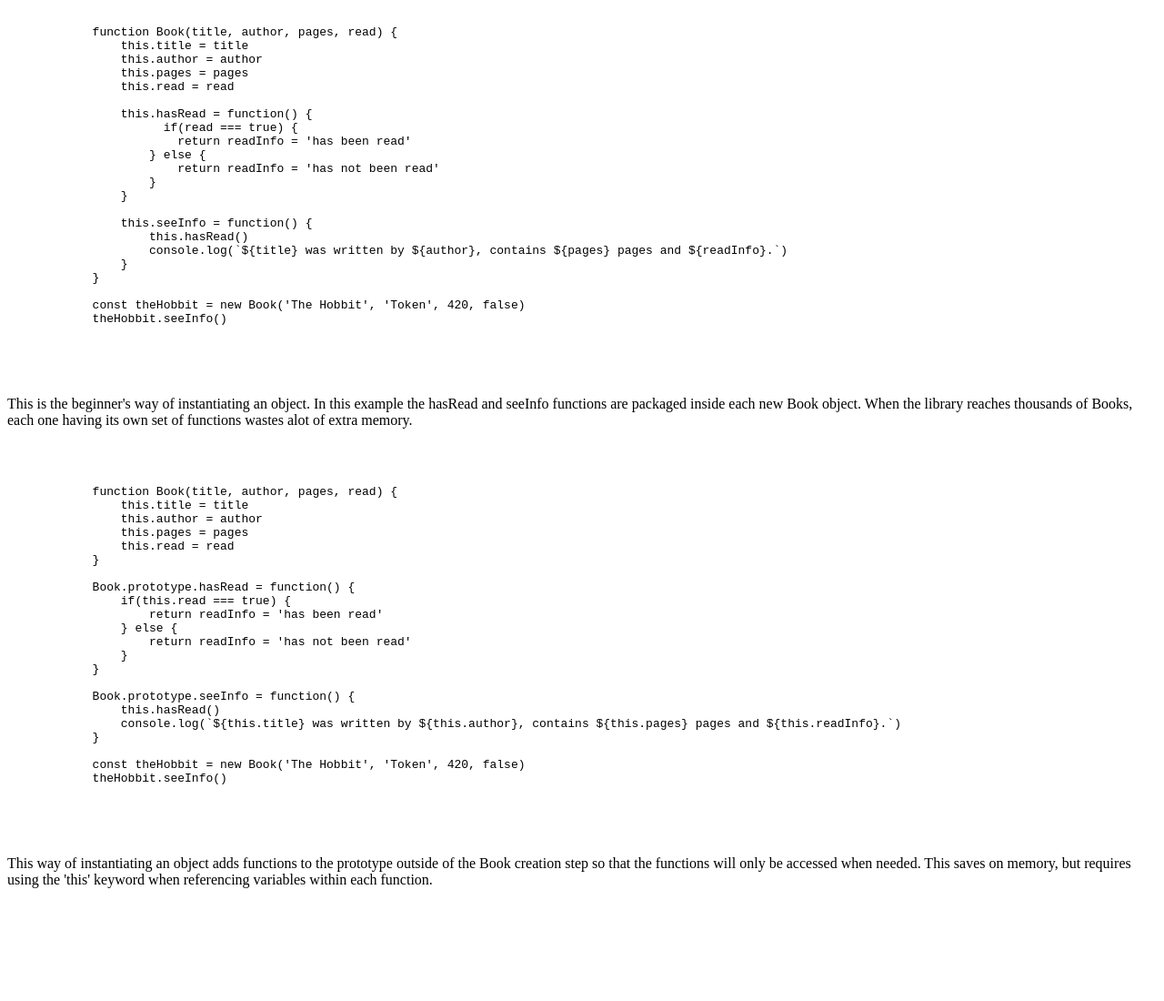
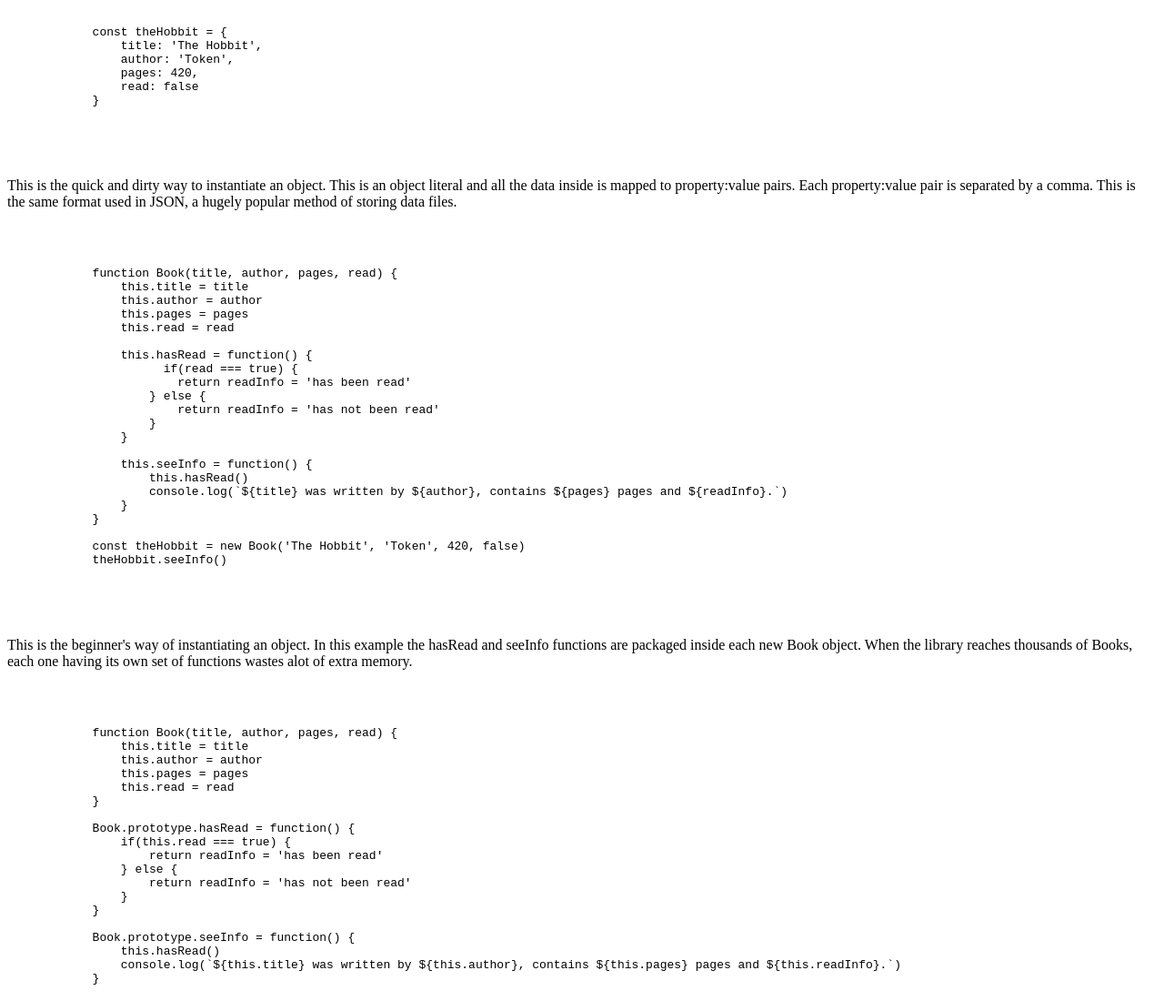
Before and after one commit to slimmgrimm/TOP, a plain HTML site: page objects/index.html in a window 1280 px wide. Shown: the top 1100 px of the page at 91% size. Before the commit the page ends 992 px from the top, so only its background shows below. Drawn offline with Linux system fonts and the light colour scheme.

Commit message:
Create object literal

```diff
--- a/objects/index.html
+++ b/objects/index.html
@@ -7,6 +7,19 @@
     <title>Object Constructor</title>
 </head>
 <body>
+    <pre>
+        <code>
+            const theHobbit = {
+                title: 'The Hobbit',
+                author: 'Token',
+                pages: 420,
+                read: false
+            }
+        </code>
+    </pre>
+    <br>
+    <p>This is the quick and dirty way to instantiate an object. This is an object literal and all the data inside is mapped to property:value pairs. Each property:value pair is separated by a comma. This is the same format used in JSON, a hugely popular method of storing data files.</p>
+    <br>
     <pre>
         <code>
             function Book(title, author, pages, read) {
```
